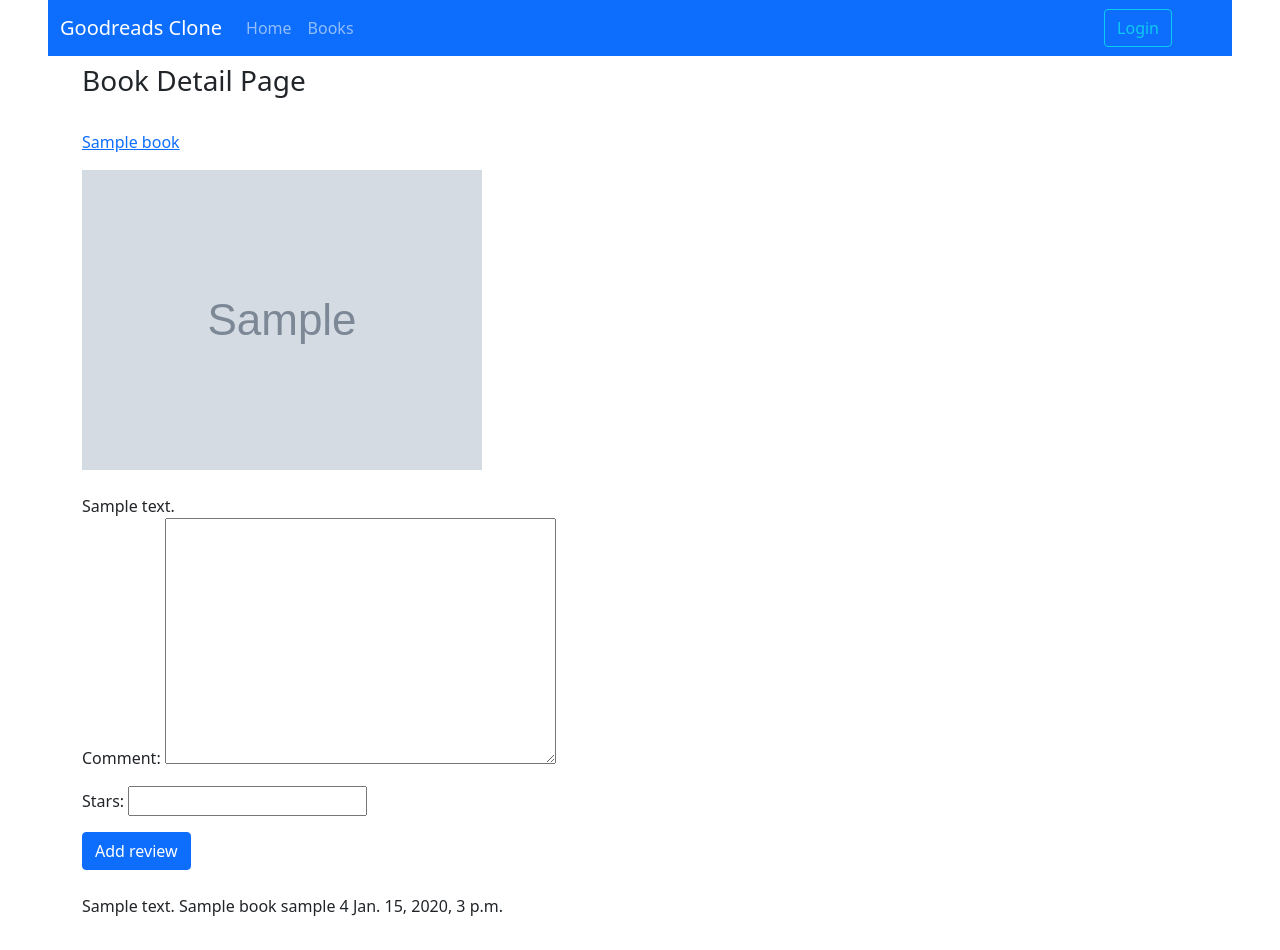
After one commit to azikyak/goodreads-clone, a Django app: page /books/detail/1/ in a window 1280 px wide. The commit adds this page. Run offline with Django 4.2, Linux system fonts and the light colour scheme; tables that the repository leaves empty hold one stand-in row (values such as "Sample post"); grey boxes marked "Sample" are stand-in pictures; some libraries are stand-ins or nearby versions.

Commit message:
added book review

```diff
--- /dev/null
+++ b/book/forms.py
@@ -0,0 +1,7 @@
+from django.forms import ModelForm
+from book.models import BookReview
+
+class BookReviewForm(ModelForm):
+    class Meta:
+        model = BookReview
+        fields = ( 'comment', 'stars' )
--- a/book/models.py
+++ b/book/models.py
@@ -1,12 +1,53 @@
+from django.utils import timezone
 from django.db import models
+
+from django.core.validators import MinValueValidator, MaxValueValidator
 
 from users.models import User
 
 class Book(models.Model):
     title = models.CharField(max_length=200)
     description = models.TextField()
-    author = models.ForeignKey(User,on_delete=models.CASCADE)
     isbn = models.CharField(max_length=20)
+    cover_picture = models.ImageField(default='def_cover_pic.jpeg')
 
     def __str__(self):
         return self.title
+
+
+class Author(models.Model):
+    first_name = models.CharField(max_length=200)
+    last_name = models.CharField(max_length=200)
+    email = models.EmailField()
+    bio = models.TextField()
+
+    def __str__(self):
+        return f"{self.first_name} {self.last_name}"
+
+    def full_name(self):
+        return f"{self.first_name} {self.last_name}"
+
+
+class BookAuthor(models.Model):
+    book = models.ForeignKey(Book, on_delete=models.CASCADE)
+    author = models.ForeignKey(Author, on_delete=models.CASCADE)
+
+    def __str__(self):
+        return f"{self.book.title} by {self.author.first_name} {self.author.last_name}"
+
+
+
+class BookReview(models.Model):
+    stars = models.IntegerField(
+        validators=[MinValueValidator(1), MaxValueValidator(10)]
+    )
+    comment = models.TextField()
+    book = models.ForeignKey(Book,on_delete=models.CASCADE)
+    user = models.ForeignKey(User,on_delete=models.CASCADE)
+    created_time = models.DateTimeField(default=timezone.now)
+
+    class Meta:
+        ordering = ["-created_time"]
+
+    def __str__(self):
+        return f"{self.stars} stars for {self.book.title} by {self.user.username}"
--- a/book/urls.py
+++ b/book/urls.py
@@ -1,6 +1,10 @@
 from django.urls import path
+from book.views import BookListView, BookDetailView
 
 
+app_name = "book"
+
 urlpatterns = [
-
+    path('', BookListView.as_view(), name="books-list"),
+    path('detail/<int:pk>/', BookDetailView.as_view(), name="books-detail"),
 ]
--- a/book/views.py
+++ b/book/views.py
@@ -1,3 +1,33 @@
-from django.shortcuts import render
+from django.shortcuts import get_object_or_404, redirect, render
+from django.views import View
 
-# Create your views here.
+from book.forms import BookReviewForm
+from book.models import Book, BookReview
+
+
+class BookListView(View):
+    def get(self, request):
+        books = Book.objects.all()
+        return render(request,"book/list.html",{"books":books})
+
+class BookDetailView(View):
+    def get(self, request, pk):
+        review_form = BookReviewForm()
+        book = get_object_or_404(Book,pk=pk)
+        reviews = BookReview.objects.filter(book=book)
+        return render(request, "book/detail.html", {
+            "book":book,
+            "review_form":review_form,
+            "reviews":reviews,
+            })
+    def post(self, request, pk):
+        review_form = BookReviewForm(data=request.POST)
+        book = get_object_or_404(Book,pk=pk)
+        if review_form.is_valid():
+            review = review_form.save(commit=False)
+            review.book=book
+            review.user=request.user
+            review.save()
+            return redirect("book:books-detail",pk=pk)
+        else:
+            return render(request, "book/detail.html", {"book":book,"review_form":review_form})
--- a/templates/base.html
+++ b/templates/base.html
@@ -1,6 +1,6 @@
 {% load static %}
 {% url 'home_page' as home_page_url %}
-{% url 'books:list' as books_page_url %}
+{% url 'book:books-list' as books_page_url %}
 {% url 'users:profile' as profile_page_url %}
 {% url 'users:profile-edit' as profile_edit_page_url %}
 
--- /dev/null
+++ b/templates/book/detail.html
@@ -0,0 +1,36 @@
+{% extends 'base.html' %}
+
+{% block title %}Book Detail Page{% endblock %}
+
+{% block content %}
+
+    <h3>Book Detail Page</h3><br>
+
+    <div class="row mb-3">
+        <div class="col-6">
+            <p><a href="{% url 'book:books-detail' book.pk %}">{{ book.title }}</a></p>
+            <img src="{{ book.cover_picture.url }}" alt="Book cover picture"><br><br>
+
+            {{ book.description }}
+
+            <form action="" method="post">
+                {% csrf_token %}
+                {{ review_form.as_p }}
+
+                <button type="submit" class="btn btn-primary">Add review</button>
+            </form><br>
+
+            {% for review in reviews %}
+                <p>
+                    {{ review.comment }}
+                    {{ review.book }}
+                    {{ review.user }}
+                    {{ review.stars }}
+                    {{ review.created_time }}
+                </p>
+
+            {% endfor %}
+        </div>
+    </div>
+
+{% endblock content %}
--- a/users/models.py
+++ b/users/models.py
@@ -2,6 +2,7 @@ from django.db import models
 from django.contrib.auth.models import AbstractUser
 
 class User(AbstractUser):
+    book_author_staff = models.BooleanField(default=False)
     profile_picture = models.ImageField(default='def_pic.jpeg')
     country = models.CharField(max_length=200,default='')
     city = models.CharField(max_length=200,default='')
```
Also changed, not shown: book/admin.py (+17 -2 lines), core/views.py (+7 -1 lines), templates/book/list.html (added, +22 -0 lines), templates/home.html (+9 -0 lines), book/migrations/0002_author_remove_book_author_book_cover_picture_and_more.py (added), users/migrations/0004_user_book_author_staff.py (added), 1 other file.
